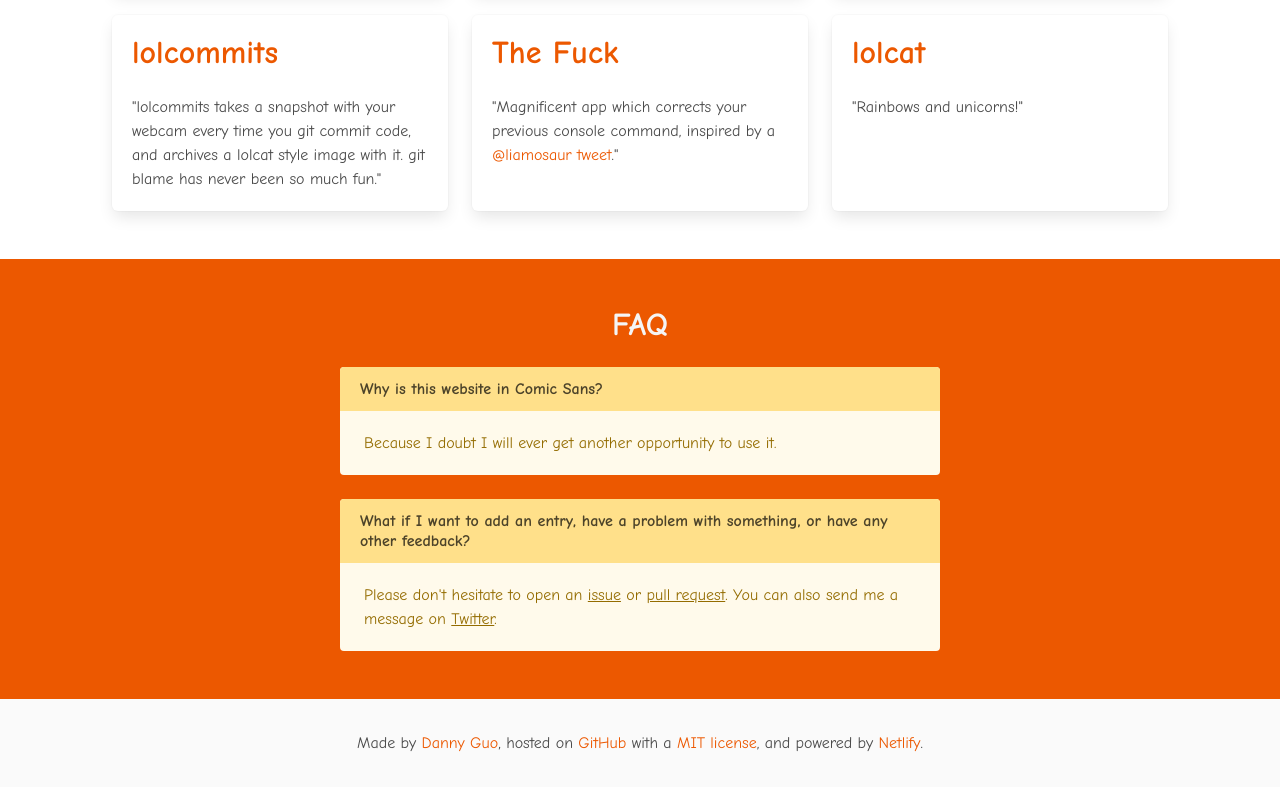
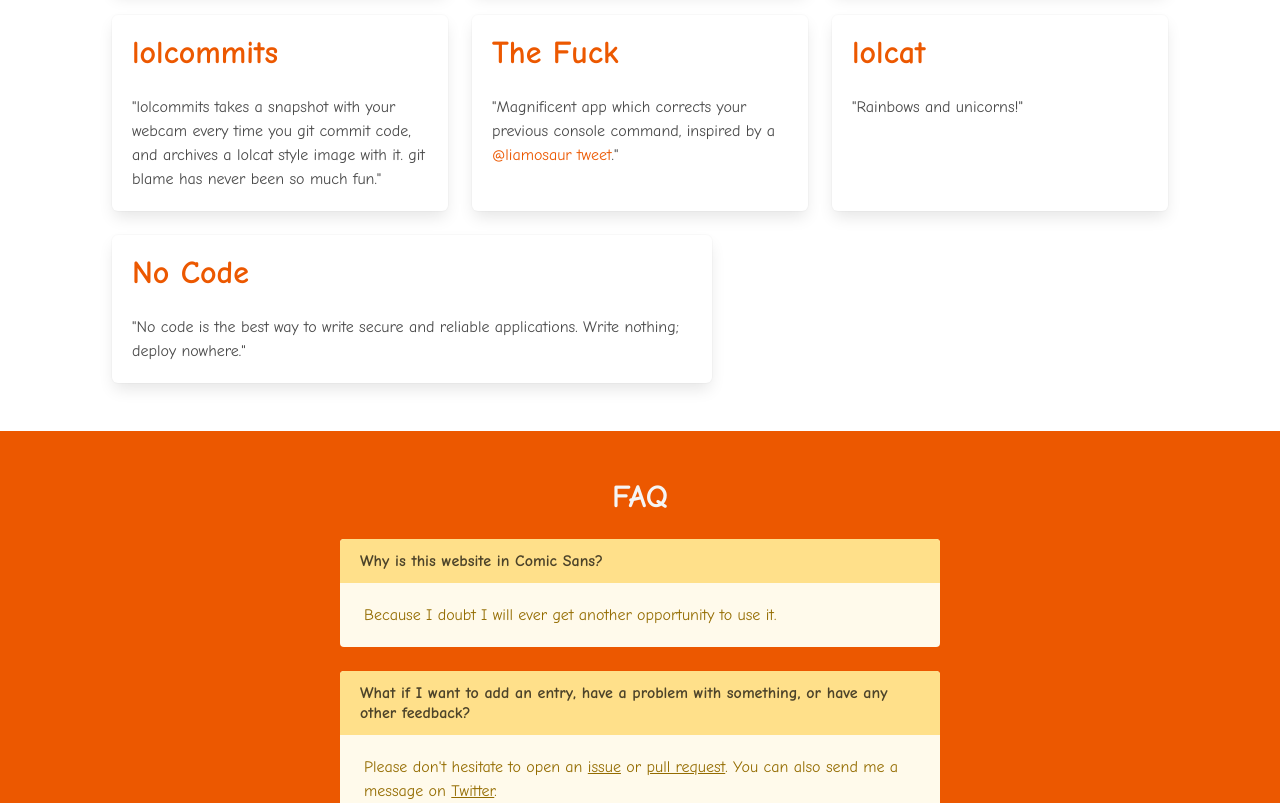
Before and after one commit to dguo/jolly-code, a website: page public/index.html in a window 1280 px wide. Shown: the part 1539-2342 px from the top of the page. Drawn offline with nearby package versions, Linux system fonts and the light colour scheme.

Commit message:
Add No Code

```diff
--- a/public/index.html
+++ b/public/index.html
@@ -253,6 +253,19 @@
                     </article>
                 </div>
             </div>
+
+            <div class="tile is-ancestor">
+                <div class="tile is-parent">
+                    <article class="tile is-child box">
+                        <p class="title">
+                            <a href="https://github.com/kelseyhightower/nocode">
+                                No Code
+                            </a>
+                        </p>
+                        <p>"No code is the best way to write secure and reliable applications. Write nothing; deploy nowhere."</p>
+                    </article>
+                </div>
+            </div>
         </section>
 
         <section id="faq" class="section">
```
